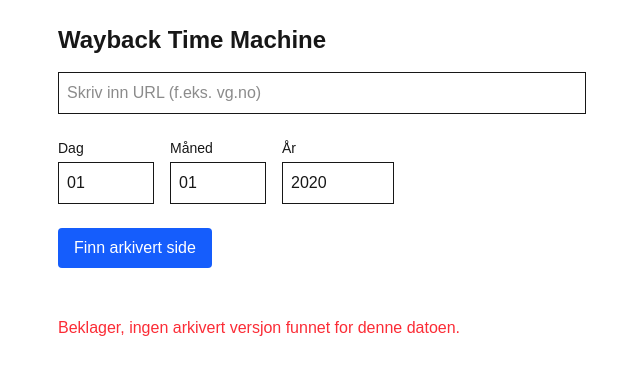
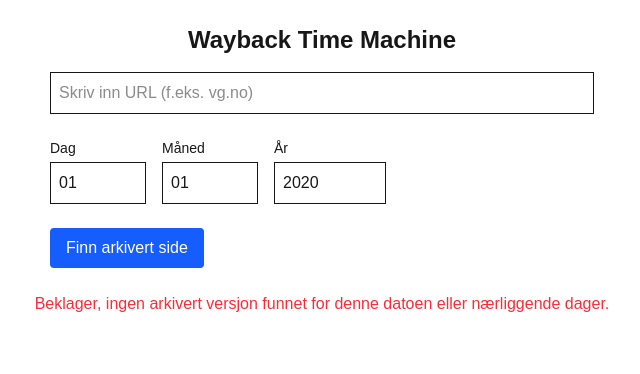
Before and after one commit to thotri20/WaybackAPI, a Next.js app in the folder wayback/: page / in a window 1280 px wide. Shown: the top 374 px of the page, without its empty margins (318-958 px from the left). Built offline with nearby package versions, Linux system fonts and the light colour scheme.

Commit message:
fixed size, added date search

```diff
--- a/wayback/src/app/page.tsx
+++ b/wayback/src/app/page.tsx
@@ -2,8 +2,8 @@
 
 export default function Home() {
   return (
-    <main className="p-6 max-w-xl mx-auto">
-      <h1 className="text-2xl font-bold mb-4">Wayback Time Machine</h1>
+    <main className="p-6 mx-auto">
+      <h1 className="text-2xl text-center font-bold mb-4">Wayback Time Machine</h1>
       <WayBack />
     </main>
   )
--- a/wayback/src/components/WayBack.tsx
+++ b/wayback/src/components/WayBack.tsx
@@ -5,6 +5,7 @@
 export default function WayBack() {
   const [url, setUrl] = useState('')
   const [snapshotUrl, setSnapshotUrl] = useState<string | null>(null)
+  const [foundDate, setFoundDate] = useState<string | null>(null)
   const [timestamp, setTimestamp] = useState({
     year: '2020',
     month: '01',
@@ -14,22 +15,56 @@
 
   const pad = (num: string, size = 2) => num.padStart(size, '0')
 
-  const buildTimestamp = () => {
-    const { year, month, day } = timestamp
-    return `${year}${pad(month)}${pad(day)}010000`
+  const buildDate = () => {
+    const { year, month, day, hour } = timestamp
+    return new Date(`${year}-${pad(month)}-${pad(day)}T${pad(hour)}:00:00Z`)
   }
 
-  const fetchSnapshot = async () => {
-    const ts = buildTimestamp()
+  const buildTimestampFromDate = (date: Date) => {
+    const y = date.getUTCFullYear()
+    const m = pad((date.getUTCMonth() + 1).toString())
+    const d = pad(date.getUTCDate().toString())
+    const h = pad(date.getUTCHours().toString())
+    return `${y}${m}${d}${h}0000`
+  }
+
+  const fetchClosestSnapshot = async () => {
+    const baseDate = buildDate()
+    const maxOffset = 14
+
+    for (let offset = 0; offset <= maxOffset; offset++) {
+      for (const direction of [-1, 1]) {
+        const attempt = new Date(baseDate)
+        attempt.setUTCDate(baseDate.getUTCDate() + offset * direction)
+
+        const ts = buildTimestampFromDate(attempt)
         const res = await fetch(`https://archive.org/wayback/available?url=${encodeURIComponent(url)}&timestamp=${ts}`)
         const data = await res.json()
 
         const snap = data.archived_snapshots?.closest?.url
-    setSnapshotUrl(snap || null)
+        const foundTs = data.archived_snapshots?.closest?.timestamp
+
+        if (snap) {
+          setSnapshotUrl(snap)
+          if (foundTs) {
+            const year = foundTs.slice(0, 4)
+            const month = foundTs.slice(4, 6)
+            const day = foundTs.slice(6, 8)
+            const hour = foundTs.slice(8, 10)
+            setFoundDate(`${day}.${month}.${year} kl. ${hour}`)
+          }
+          return
+        }
+      }
+    }
+
+    setSnapshotUrl(null)
+    setFoundDate(null)
   }
 
   return (
-    <div className="space-y-6">
+    <div className="space-y-6 px-4">
+      <div className='space-y-6 px-4 max-w-xl mx-auto'>
         <input
           type="text"
           placeholder="Skriv inn URL (f.eks. vg.no)"
@@ -37,7 +72,6 @@
           value={url}
           onChange={(e) => setUrl(e.target.value)}
         />
-
         <div className="flex gap-4">
           <div>
             <label className="block text-sm font-medium mb-1">Dag</label>
@@ -71,30 +105,20 @@
             />
           </div>
         </div>
-
-      {/* <div>
-        <label className="block text-sm font-medium mb-1">Time (00–23)</label>
-        <input
-          type="number"
-          min="0"
-          max="23"
-          value={timestamp.hour}
-          onChange={(e) => setTimestamp({ ...timestamp, hour: e.target.value })}
-          className="border p-2 w-24"
-        />
-      </div> */}
-
-      <button onClick={fetchSnapshot} className="bg-blue-600 text-white px-4 py-2 rounded">
+        <button onClick={fetchClosestSnapshot} className="bg-blue-600 text-white px-4 py-2 rounded">
           Finn arkivert side
         </button>
+      </div>
 
       {snapshotUrl ? (
         <div className="mt-6">
-          <h2 className="text-lg font-semibold mb-2">Arkivert versjon</h2>
+          <h2 className="text-lg font-semibold mb-2">
+            Arkivert versjon {foundDate && `(nærmest valgt: ${foundDate})`}
+          </h2>
           <iframe
             src={snapshotUrl}
             title="Wayback Snapshot"
-            className="w-screen absolute mx-auto h-[600px] border"
+            className="w-screen max-w-none h-[600px] border-0"
           />
           <div className="mt-4">
             <a
@@ -108,8 +132,8 @@
           </div>
         </div>
       ) : (
-        <div className="mt-6 text-red-500">
-          Beklager, ingen arkivert versjon funnet for denne datoen.
+        <div className="mt-6 text-center text-red-500">
+          Beklager, ingen arkivert versjon funnet for denne datoen eller nærliggende dager.
         </div>
       )}
     </div>
```
Lines whose indentation alone changed are shown as unchanged.
